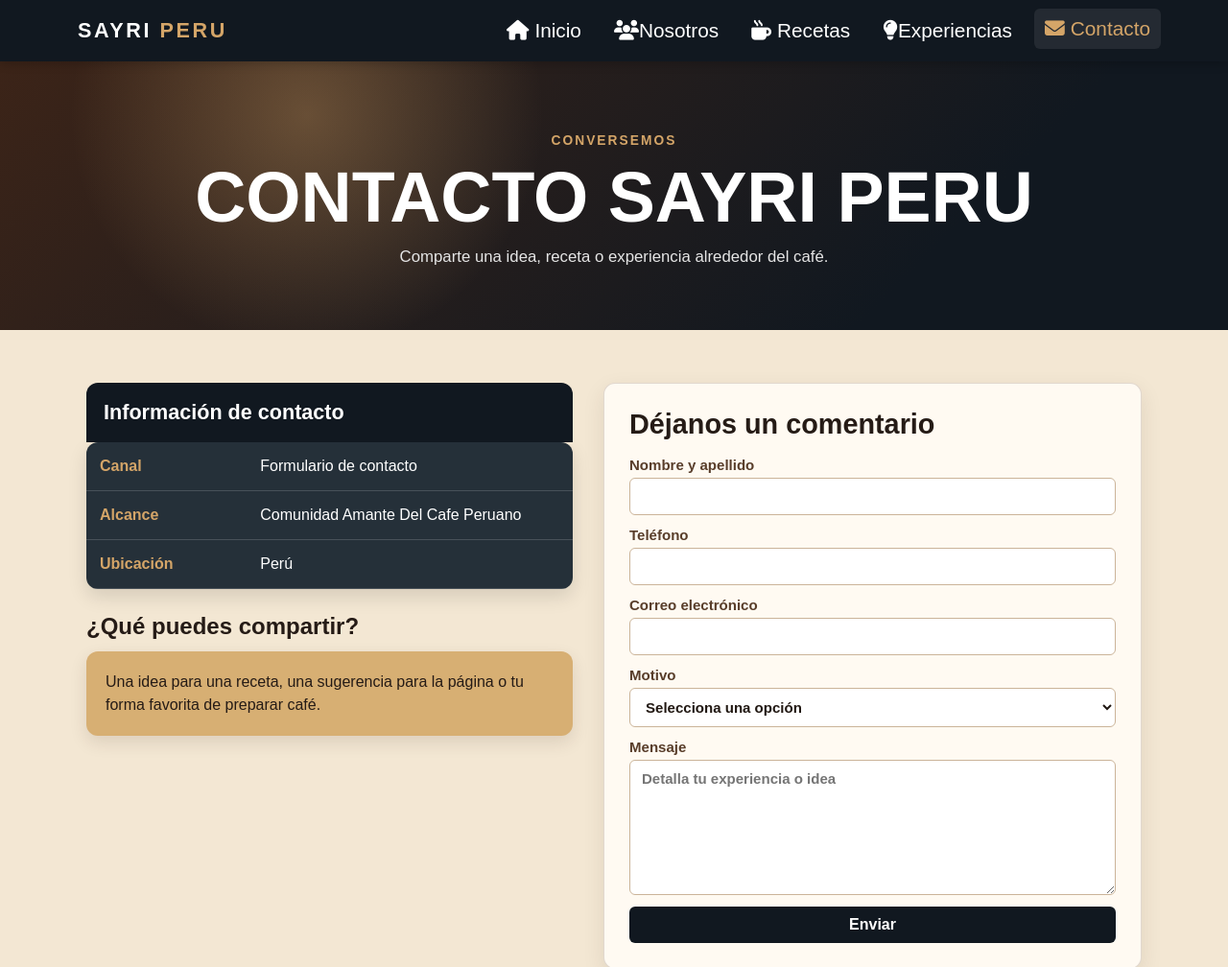
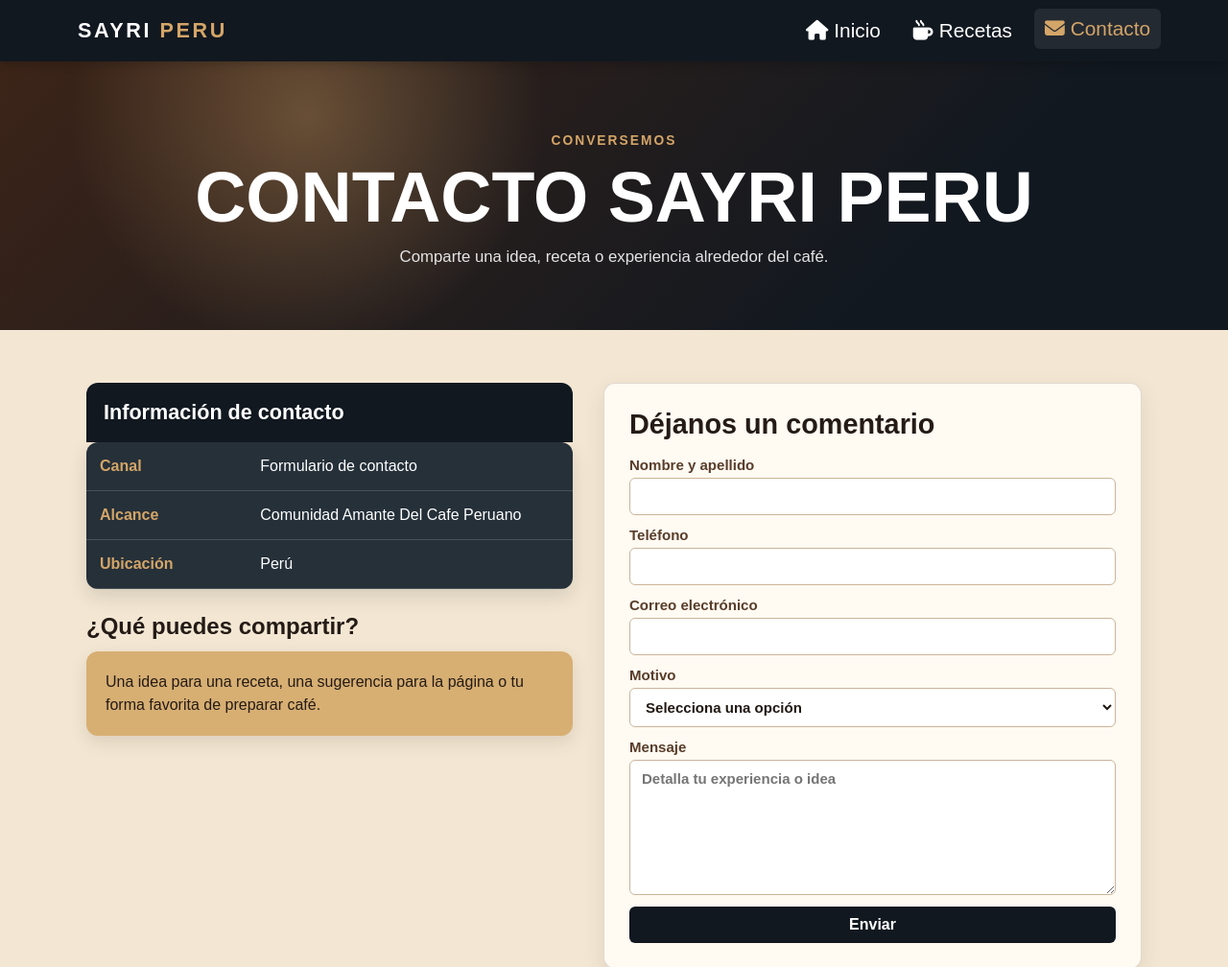
Before and after one commit to Jowerly/Web, a plain HTML site: page contacto.html in a window 1280 px wide. Shown: the top 1008 px of the page at 96% size. Drawn offline with Linux system fonts and the light colour scheme; a web font is replaced by a local one.

Commit message:
cambios quitando elementos

```diff
--- a/contacto.html
+++ b/contacto.html
@@ -18,9 +18,7 @@
       <ul class="list_menu">
         <li class="marca"><a href="index.html">SAYRI <span>PERU</span></a></li>
         <li class="list_item"><a href="index.html"><i class="fa-solid fa-house"></i>Inicio</a></li>
-        <li class="list_item"><a href="nosotros.html"><i class="fa-solid fa-users"></i>Nosotros</a></li>
         <li class="list_item"><a href="recetas.html"><i class="fa-solid fa-mug-hot"></i>Recetas</a></li>
-        <li class="list_item"><a href="videos.html"><i class="fa-solid fa-lightbulb"></i>Experiencias</a></li>
         <li class="list_item"><a href="contacto.html" aria-current="page"><i class="fa-solid fa-envelope"></i>Contacto</a></li>
       </ul>
       <input class="menu-toggle" type="checkbox" id="menu-movil-toggle" aria-label="Abrir o cerrar el menú">
@@ -28,9 +26,7 @@
       <label class="menu-overlay" for="menu-movil-toggle" aria-hidden="true"></label>
       <ul class="menu-movil-lista">
         <li class="list_item"><a href="index.html"><i class="fa-solid fa-house"></i>Inicio</a></li>
-        <li class="list_item"><a href="nosotros.html"><i class="fa-solid fa-users"></i>Nosotros</a></li>
         <li class="list_item"><a href="recetas.html"><i class="fa-solid fa-mug-hot"></i>Recetas</a></li>
-        <li class="list_item"><a href="videos.html"><i class="fa-solid fa-lightbulb"></i>Experiencias</a></li>
         <li class="list_item"><a href="contacto.html" aria-current="page"><i class="fa-solid fa-envelope"></i>Contacto</a></li>
       </ul>
     </nav>
```
Also changed, not shown: index.html (+0 -4 lines), recetas.html (+0 -4 lines).
